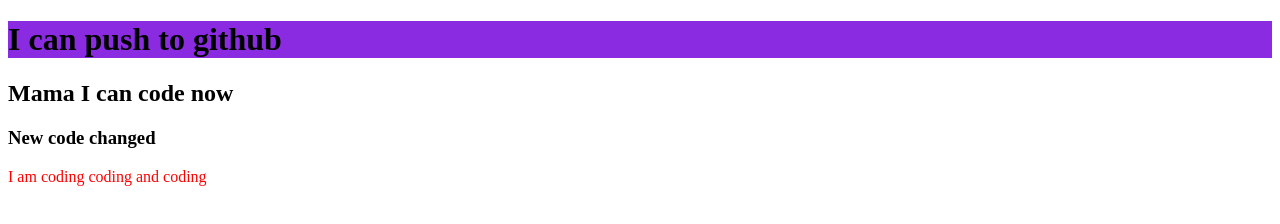
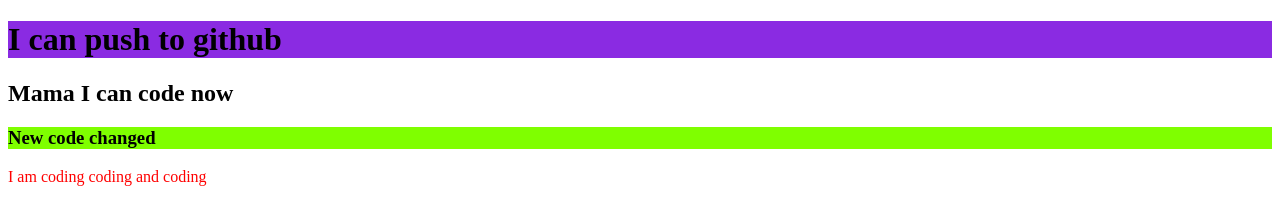
Before and after one commit to abdulhakim10/my-second-repo, a plain HTML site: page index.html in a window 1280 px wide. Drawn offline with Linux system fonts and the light colour scheme.

Commit message:
h3 color added

```diff
--- a/style.css
+++ b/style.css
@@ -4,3 +4,6 @@ p{
 h1{
     background-color: blueviolet;
 }
+h3{
+    background-color: chartreuse;
+}
```
